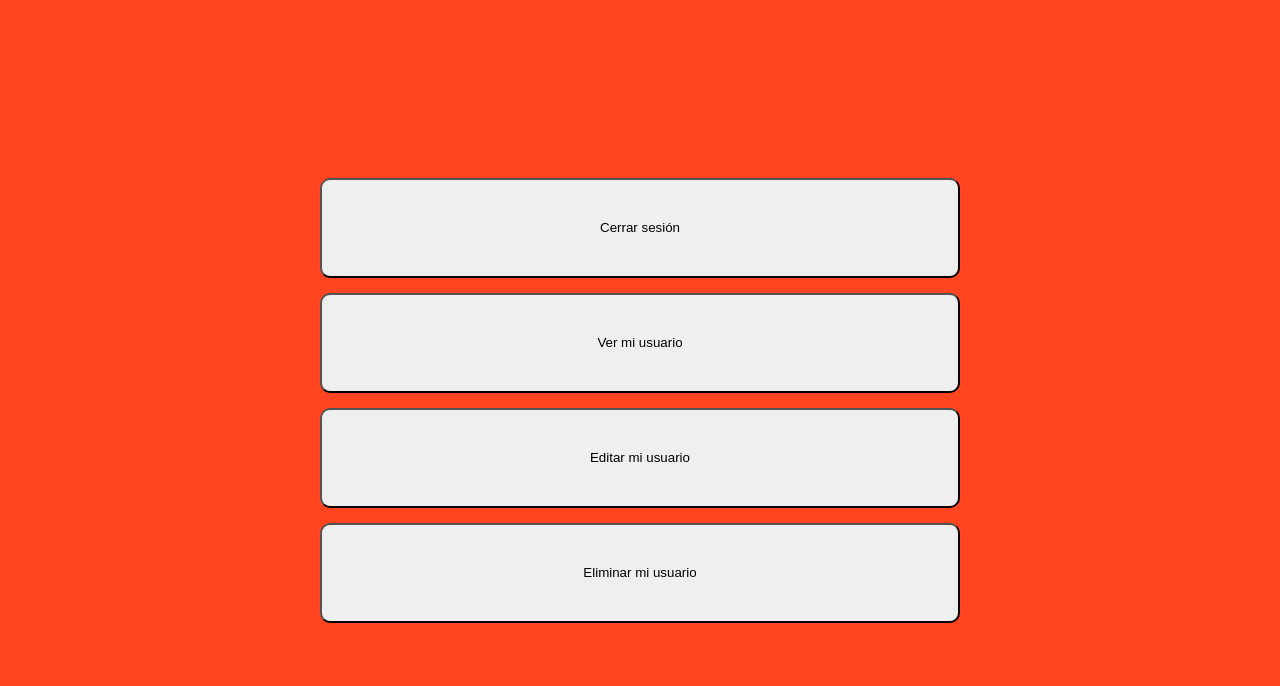
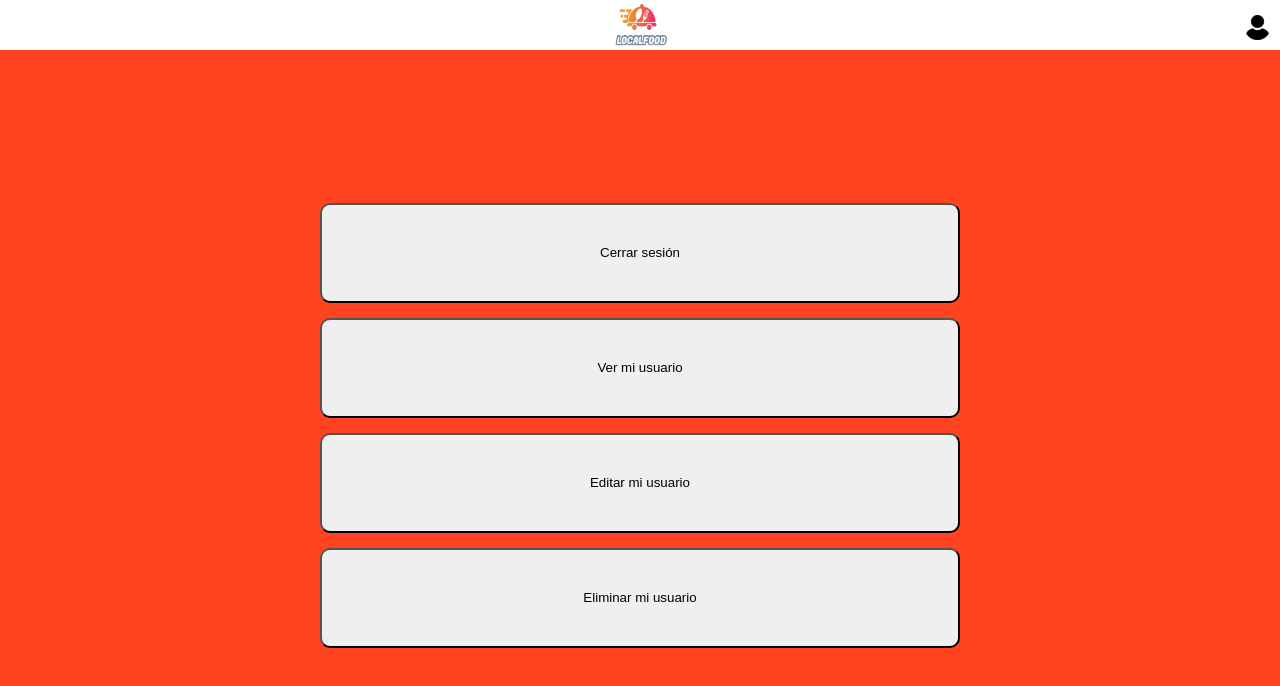
Before and after one commit to CrisCap26/local-food, a React (Create React App) app: page /mi-usuario in a window 1280 px wide. Shown: the top 686 px of the page. Built offline with nearby package versions, Linux system fonts and the light colour scheme; the HTML template or start-up script is replaced by a standard one.

Commit message:
add navbar in all pages

```diff
--- a/src/App.js
+++ b/src/App.js
@@ -1,5 +1,6 @@
 import {BrowserRouter, Route, Routes} from 'react-router-dom'
 import './App.css';
+import NavBar from "./components/NavBar";
 import AcercaDeNostros from './pages/AcercaDeNostros';
 import ChangePassword from './pages/ChangePassword';
 import Home from './pages/Home';
@@ -14,6 +15,7 @@ import { MyUser } from './pages/User/MyUser';
 function App() {
   return (
     <BrowserRouter>
+      <NavBar />
       <Routes>
         <Route path='/' element={<Home/>}/>
         <Route path='/Login' element={<Login/>}/>
--- a/src/pages/Home.jsx
+++ b/src/pages/Home.jsx
@@ -1,13 +1,11 @@
 import React from "react";
 import Footer from "../components/Footer";
-import NavBar from "../components/NavBar";
 import bandeja from "../imgs/bandeja.png";
 import './index.css'
 
 function Home() {
   return (
     <>
-      <NavBar></NavBar>
       <main>
         <section className="inicio_hero">
           <h1 className="inicio_hero__title">LocalFood</h1>
--- a/src/pages/User/MyUser.css
+++ b/src/pages/User/MyUser.css
@@ -6,7 +6,7 @@
   gap: 15px;
   background-color: #FF441F;
   width: 100%;
-  min-height: 100vh;
+  min-height: calc(100vh - 50px);
 }
 
 .my-user > button {
```
Lines whose indentation alone changed are shown as unchanged.
